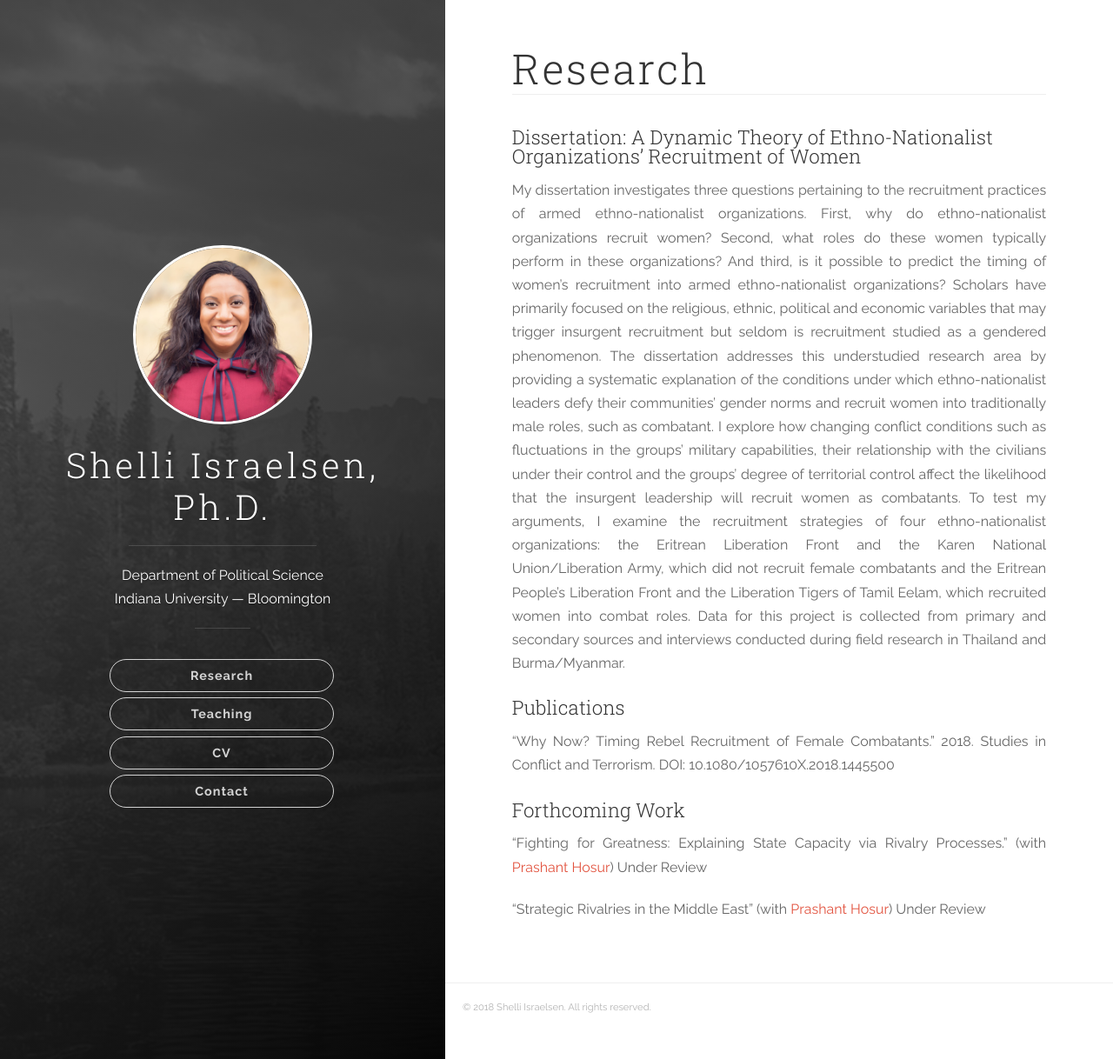
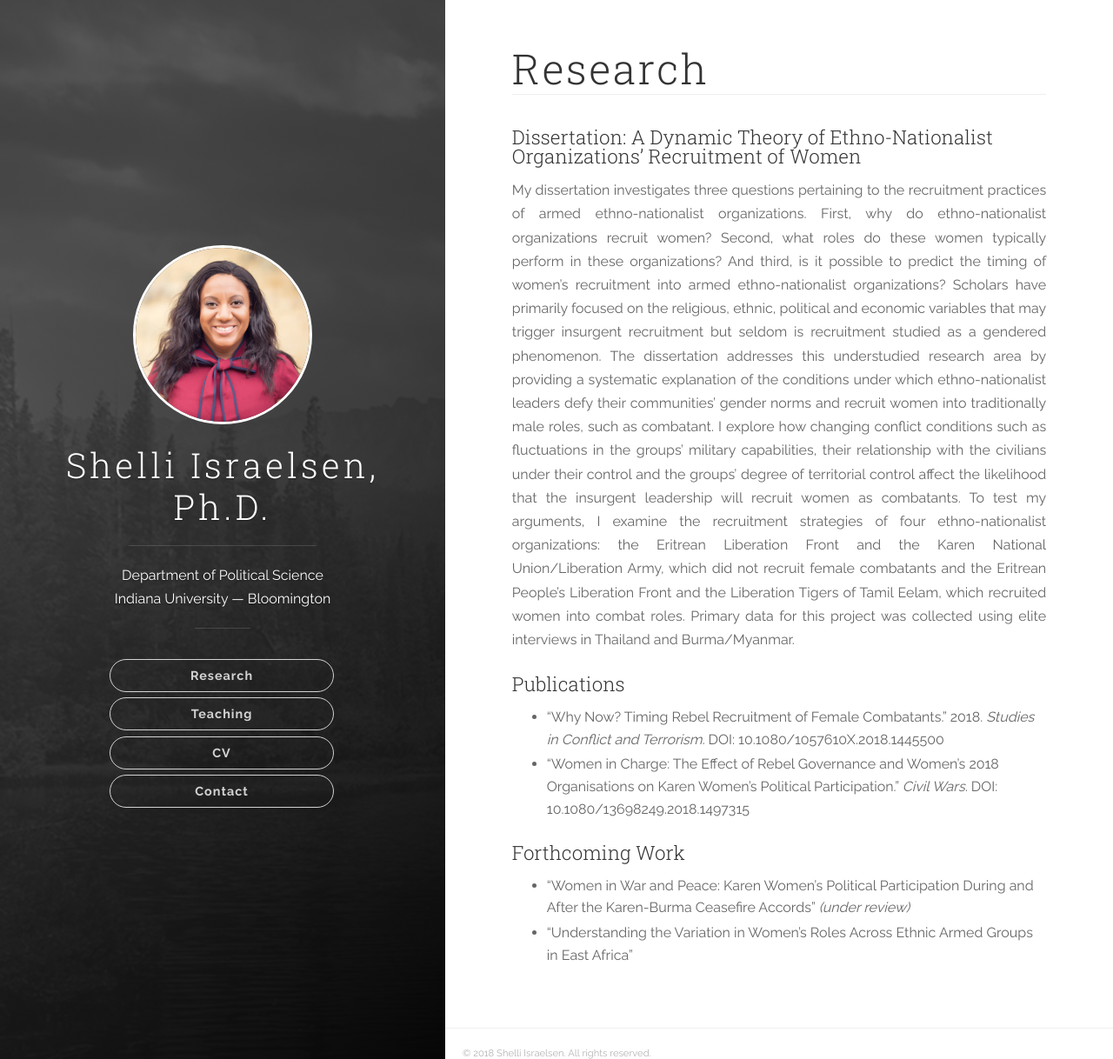
Before and after one commit to jisraelsen/shelliisraelsen.com, a Jekyll site: the page built from research.html, in a window 1280 px wide and 1218 px high. Shown: the whole window at 87% size. Built offline with Jekyll 4.4.1, drawn with Linux system fonts in a browser that asks for light colours; nearby versions of some CDN libraries.

Commit message:
Updated research.html

```diff
--- a/research.html
+++ b/research.html
@@ -20,16 +20,20 @@ insurgent leadership will recruit women as combatants. To test my arguments, I e
 recruitment strategies of four ethno-nationalist organizations: the Eritrean Liberation Front and
 the Karen National Union/Liberation Army, which did not recruit female combatants and the Eritrean
 People’s Liberation Front and the Liberation Tigers of Tamil Eelam, which recruited women into
-combat roles. Data for this project is collected from primary and secondary sources and interviews
-conducted during field research in Thailand and Burma/Myanmar.</p>
+combat roles. Primary data for this project was collected using elite interviews in Thailand and
+Burma/Myanmar.</p>
 
 <h4>Publications</h4>
 
-<p>
-  “Why Now? Timing Rebel Recruitment of Female Combatants.” 2018. Studies in Conflict and Terrorism. DOI: 10.1080/1057610X.2018.1445500
-</p>
+<ul>
+  <li>“Why Now? Timing Rebel Recruitment of Female Combatants.” 2018. <em>Studies in Conflict and Terrorism.</em> DOI: 10.1080/1057610X.2018.1445500</li>
+  <li>“Women in Charge: The Effect of Rebel Governance and Women’s 2018 Organisations on Karen Women’s Political Participation.” <em>Civil Wars.</em> DOI: 10.1080/13698249.2018.1497315</li>
+</ul>
+
 
 <h4>Forthcoming Work</h4>
 
-<p>“Fighting for Greatness: Explaining State Capacity via Rivalry Processes.” (with <a href="http://phosur.weebly.com" target="_blank">Prashant Hosur</a>) Under Review</p>
-<p>“Strategic Rivalries in the Middle East” (with <a href="http://phosur.weebly.com" target="_blank">Prashant Hosur</a>) Under Review</p>
+<ul>
+  <li>“Women in War and Peace: Karen Women’s Political Participation During and After the Karen-Burma Ceasefire Accords” <em>(under review)</em></li>
+  <li>“Understanding the Variation in Women’s Roles Across Ethnic Armed Groups in East Africa”</li>
+</ul>
```
